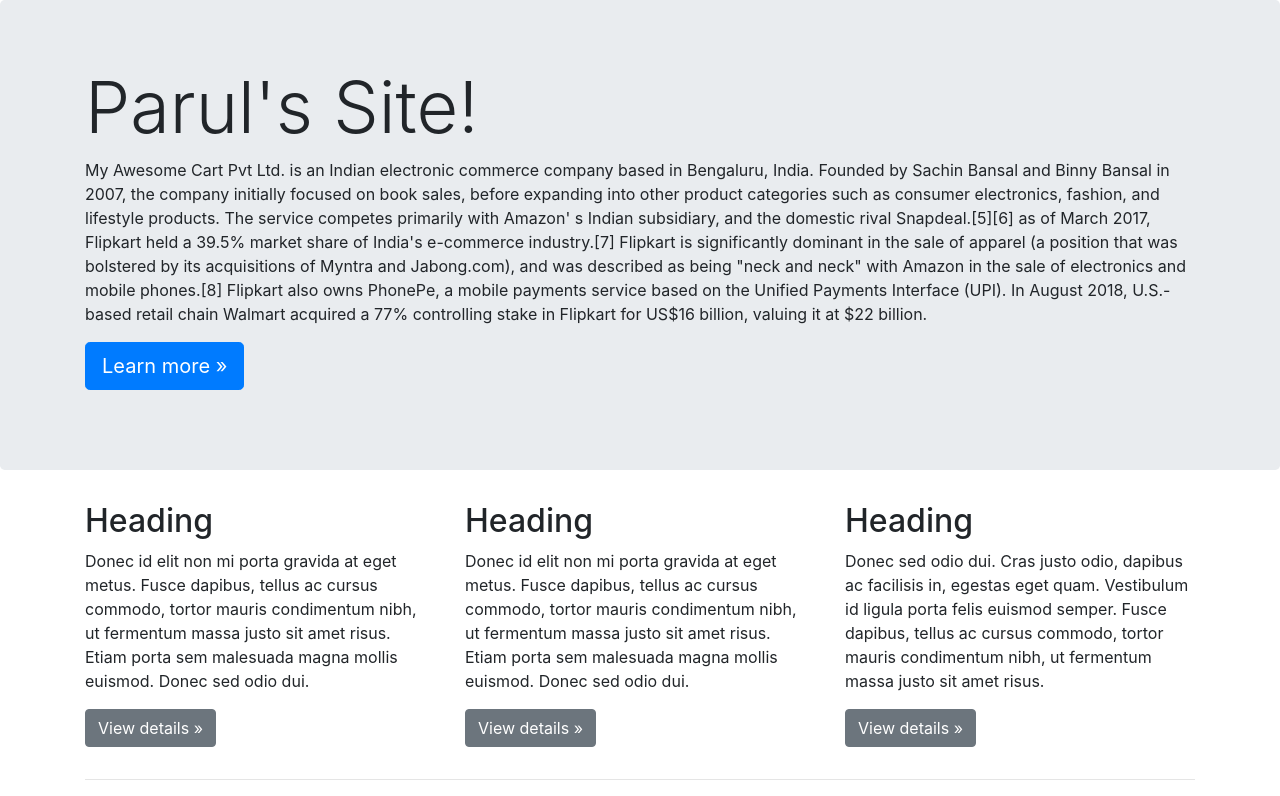
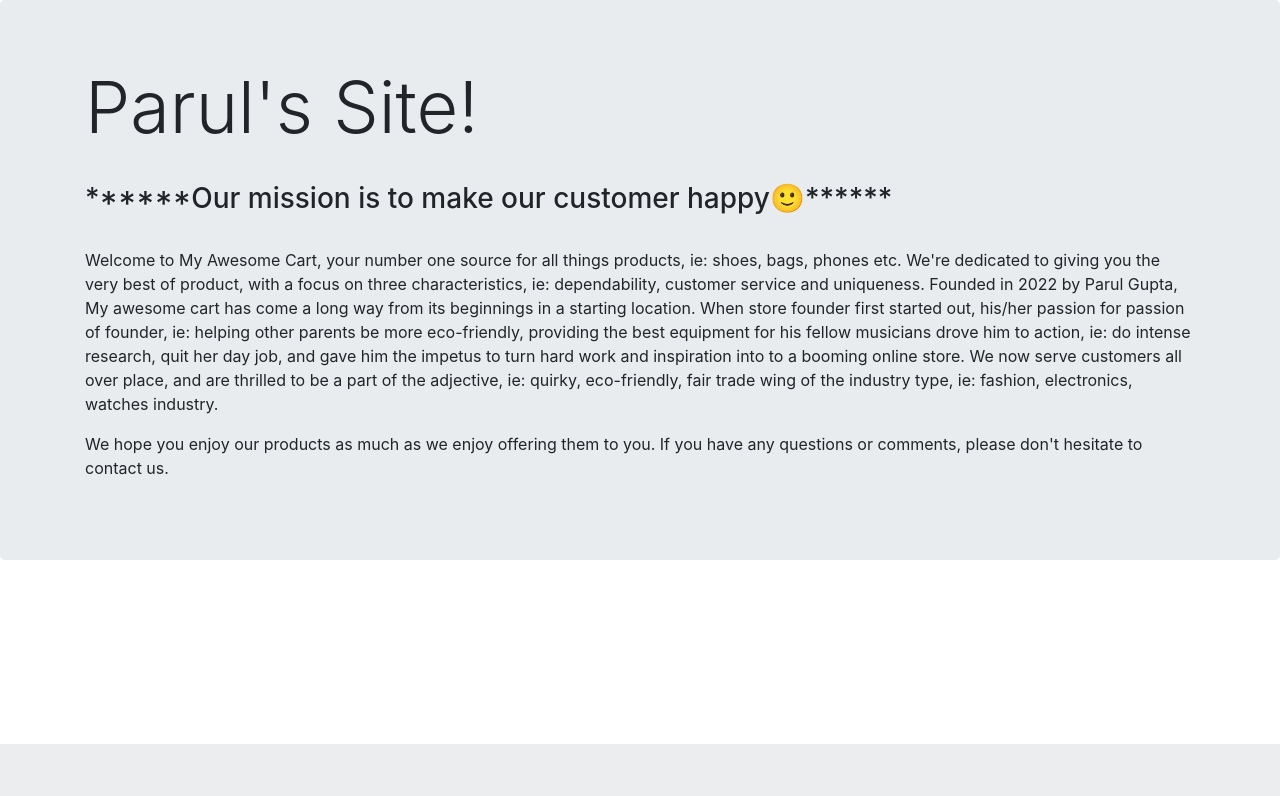
Before and after one commit to parulgupta25/Shopper-Blogger-Website, a Django app: page /shop/about/ in a window 1280 px wide. Shown: the part 56-852 px from the top of the page. After the commit the page ends 800 px from the top, so only its background shows below. Run offline with Django 4.2, Linux system fonts and the light colour scheme; some libraries are stand-ins or nearby versions.

Commit message:
myFirstSite

```diff
--- a/mySite/shop/templates/shop/about.html
+++ b/mySite/shop/templates/shop/about.html
@@ -3,52 +3,20 @@
 {% block title%} About Us{% endblock %}
 {% block body %}
 
-
-
-
 <main role="main">
-
   <!-- Main jumbotron for a primary marketing message or call to action -->
   <div class="jumbotron">
     <div class="container">
-      <h1 class="display-3">Parul's Site!</h1>
-      <p>My Awesome Cart Pvt Ltd. is an Indian electronic commerce company based in Bengaluru, India. Founded by Sachin Bansal and Binny Bansal in 2007, the company initially focused on book sales, before expanding into other product categories such as consumer electronics, fashion, and lifestyle products.
+      <h1 class="display-3">Parul's Site!</h1><br>
+      <h3> ******Our mission is to make our customer happy🙂******</h3><br>
+      <p>Welcome to My Awesome Cart, your number one source for all things products, ie: shoes, bags, phones etc. We're dedicated to giving you the very best of product, with a focus on three characteristics, ie: dependability, customer service and uniqueness.
+      Founded in 2022 by Parul Gupta,
+      My awesome cart has come a long way from its beginnings in a starting location. When store founder first started out, his/her passion for passion of founder, ie: helping other parents be more eco-friendly, providing the best equipment for his fellow musicians drove him to action, ie: do intense research, quit her day job, and gave him the impetus to turn hard work and inspiration into to a booming online store. We now serve customers all over place, and are thrilled to be a part of the adjective, ie: quirky, eco-friendly, fair trade wing of the industry type, ie: fashion, electronics, watches industry.</p>
 
-The service competes primarily with Amazon' s Indian subsidiary, and the domestic rival Snapdeal.[5][6] as of March 2017, Flipkart held a 39.5% market share of India's e-commerce industry.[7] Flipkart is significantly dominant in the sale of apparel (a position that was bolstered by its acquisitions of Myntra and Jabong.com), and was described as being "neck and neck" with Amazon in the sale of electronics and mobile phones.[8] Flipkart also owns PhonePe, a mobile payments service based on the Unified Payments Interface (UPI).
-
-In August 2018, U.S.-based retail chain Walmart acquired a 77% controlling stake in Flipkart for US$16 billion, valuing it at $22 billion.</p>
-      <p><a class="btn btn-primary btn-lg" href="#" role="button">Learn more »</a></p>
+      <p>We hope you enjoy our products as much as we enjoy offering them to you. If you have any questions or comments, please don't hesitate to contact us.</p>
     </div>
   </div>
 
-  <div class="container">
-    <!-- Example row of columns -->
-    <div class="row">
-      <div class="col-md-4">
-        <h2>Heading</h2>
-        <p>Donec id elit non mi porta gravida at eget metus. Fusce dapibus, tellus ac cursus commodo, tortor mauris condimentum nibh, ut fermentum massa justo sit amet risus. Etiam porta sem malesuada magna mollis euismod. Donec sed odio dui. </p>
-        <p><a class="btn btn-secondary" href="#" role="button">View details »</a></p>
-      </div>
-      <div class="col-md-4">
-        <h2>Heading</h2>
-        <p>Donec id elit non mi porta gravida at eget metus. Fusce dapibus, tellus ac cursus commodo, tortor mauris condimentum nibh, ut fermentum massa justo sit amet risus. Etiam porta sem malesuada magna mollis euismod. Donec sed odio dui. </p>
-        <p><a class="btn btn-secondary" href="#" role="button">View details »</a></p>
-      </div>
-      <div class="col-md-4">
-        <h2>Heading</h2>
-        <p>Donec sed odio dui. Cras justo odio, dapibus ac facilisis in, egestas eget quam. Vestibulum id ligula porta felis euismod semper. Fusce dapibus, tellus ac cursus commodo, tortor mauris condimentum nibh, ut fermentum massa justo sit amet risus.</p>
-        <p><a class="btn btn-secondary" href="#" role="button">View details »</a></p>
-      </div>
-    </div>
-
-    <hr>
-
-  </div> <!-- /container -->
-
 </main>
 
-
-
-
-
 {% endblock %}
```
Also changed, not shown: mySite/shop/templates/shop/paymentstatus.html (renamed from mySite/shop/templates/paymentstatus.html).
